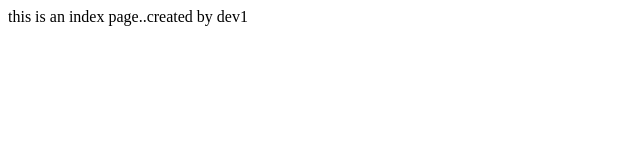
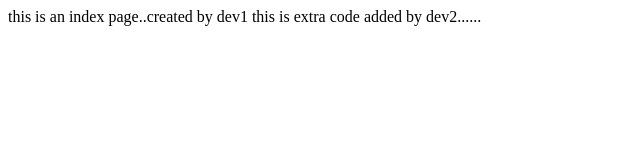
Before and after one commit to Fathimathul-Hansa/batch-2-demo-mimic, a plain HTML site: page index.html in a window 1280 px wide. Shown: the whole page, without its empty margins (0-640 px from the left). Drawn offline with Linux system fonts and the light colour scheme.

Commit message:
modified the index page

```diff
--- a/index.html
+++ b/index.html
@@ -7,5 +7,6 @@
 </head>
 <body>
     this is an index page..created by dev1
+    this is extra code added by dev2......
 </body>
 </html>
```
